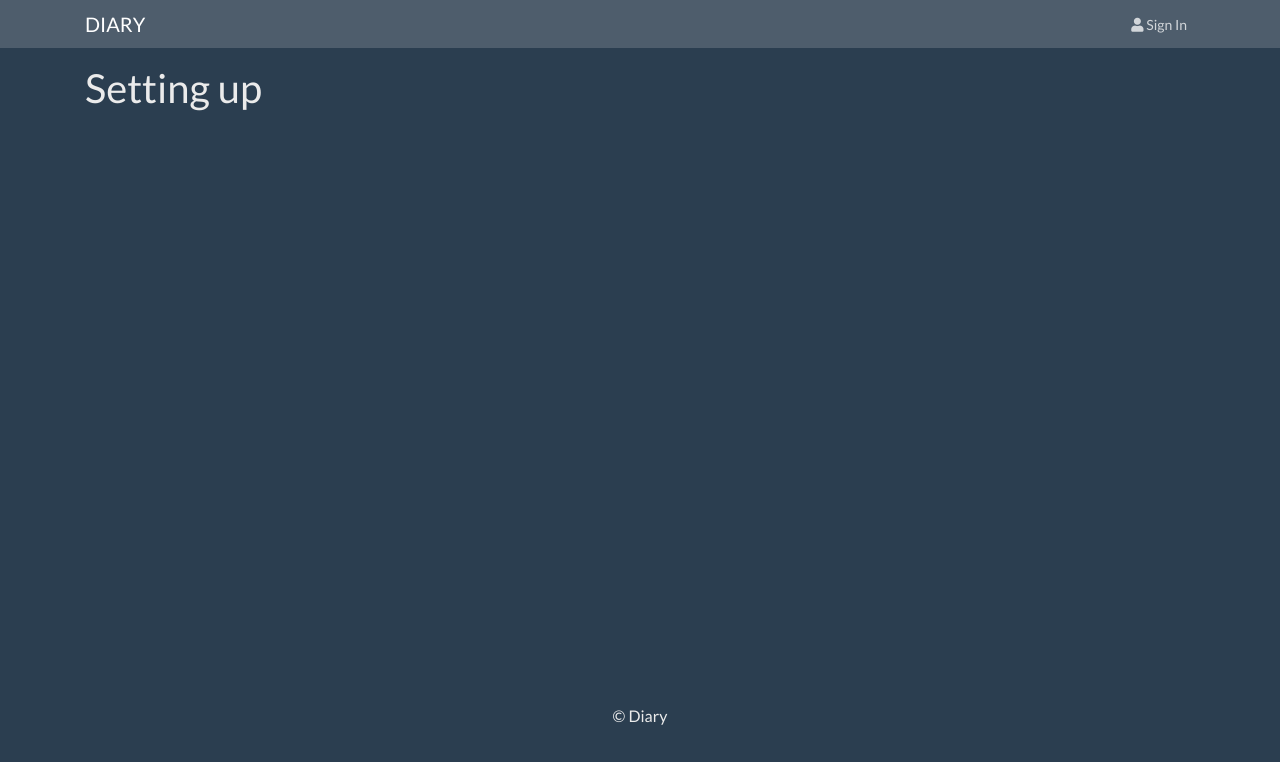
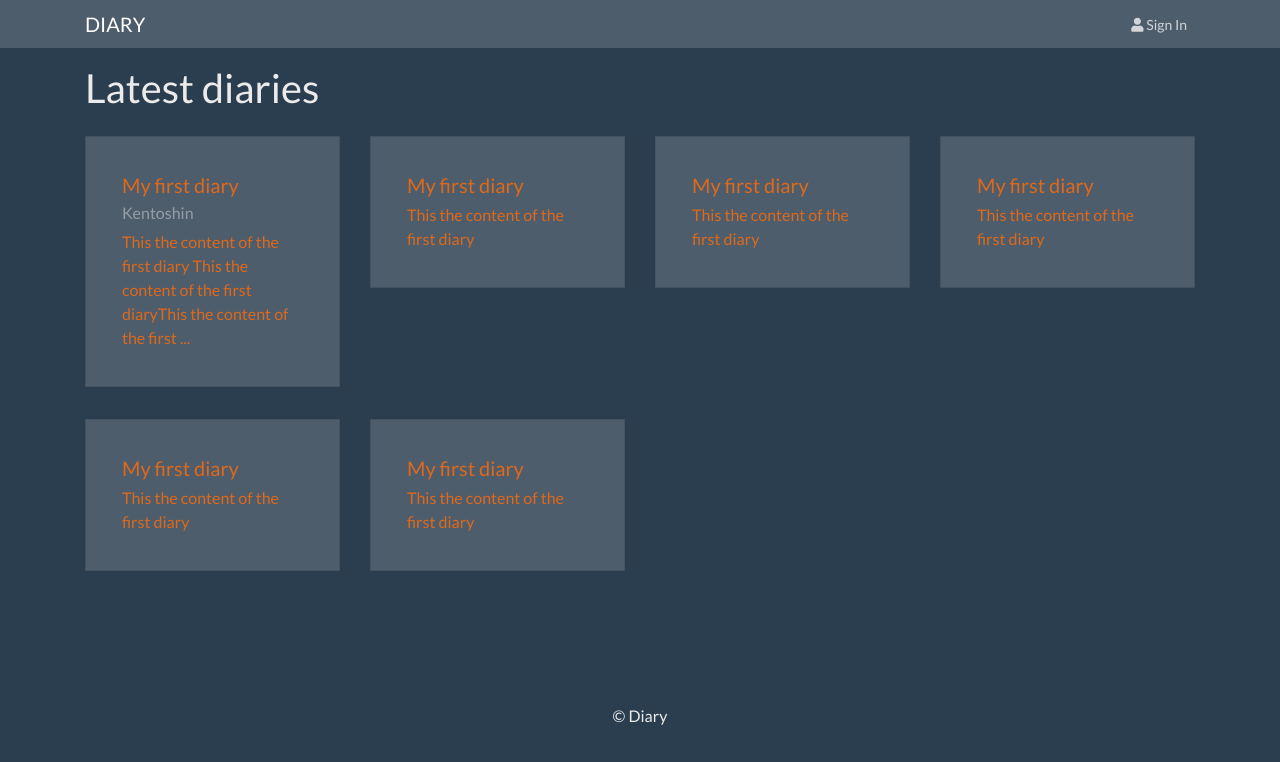
Before and after one commit to nhanluongoe/diary, a React (Create React App) app in the folder frontend/: page / in a window 1280 px wide. Shown: the top 762 px of the page. Built offline with nearby package versions, Linux system fonts and the light colour scheme.

Commit message:
faked data for homescreen

```diff
--- a/frontend/src/App.js
+++ b/frontend/src/App.js
@@ -2,6 +2,7 @@ import React from 'react';
 import { Container } from 'react-bootstrap';
 import Header from './components/Header';
 import Footer from './components/Footer';
+import HomeScreen from './screens/HomeScreen';
 
 const App = () => {
   return (
@@ -9,7 +10,7 @@ const App = () => {
       <Header />
       <main className='py-3'>
         <Container>
-          <h1>Setting up</h1>
+          <HomeScreen />
         </Container>
       </main>
       <Footer />
--- /dev/null
+++ b/frontend/src/components/Diary.js
@@ -0,0 +1,25 @@
+import React from 'react';
+import { Card } from 'react-bootstrap';
+
+const Diary = ({ diary }) => {
+  let _content =
+    diary.content.length > 100
+      ? diary.content.substr(0, 100) + ' ...'
+      : diary.content;
+
+  return (
+    <Card className='my-3 p-3 rounded'>
+      <a href={`/diary/${diary._id}`}>
+        <Card.Body>
+          <Card.Title>{diary.title}</Card.Title>
+          <Card.Subtitle className='mb-2 text-muted'>
+            {diary.author}
+          </Card.Subtitle>
+          <Card.Text>{_content}</Card.Text>
+        </Card.Body>
+      </a>
+    </Card>
+  );
+};
+
+export default Diary;
--- /dev/null
+++ b/frontend/src/diaries.js
@@ -0,0 +1,42 @@
+const diaries = [
+  {
+    _id: 1,
+    title: 'My first diary',
+    author: 'Kentoshin',
+    content:
+      'This the content of the first diary This the content of the first diaryThis the content of the first diaryThis the content of the first diary This the content of the first diaryThis the content of the first diaryThis the content of the first diaryThis the content of the first diaryThis the content of the first diaryThis the content of the first diaryThis the content of the first diaryThis the content of the first diaryThis the content of the first diaryThis the content of the first diaryThis the content of the first diaryThis the content of the first diary ',
+    time: 'Thursday, February 18 2021',
+  },
+  {
+    _id: 2,
+    title: 'My first diary',
+    content: 'This the content of the first diary',
+    time: 'Thursday, February 18 2021',
+  },
+  {
+    _id: 3,
+    title: 'My first diary',
+    content: 'This the content of the first diary',
+    time: 'Thursday, February 18 2021',
+  },
+  {
+    _id: 4,
+    title: 'My first diary',
+    content: 'This the content of the first diary',
+    time: 'Thursday, February 18 2021',
+  },
+  {
+    _id: 5,
+    title: 'My first diary',
+    content: 'This the content of the first diary',
+    time: 'Thursday, February 18 2021',
+  },
+  {
+    _id: 6,
+    title: 'My first diary',
+    content: 'This the content of the first diary',
+    time: 'Thursday, February 18 2021',
+  },
+];
+
+export default diaries;
--- /dev/null
+++ b/frontend/src/screens/HomeScreen.js
@@ -0,0 +1,22 @@
+import React from 'react';
+import { Row, Col } from 'react-bootstrap';
+import diaries from '../diaries';
+import Diary from '../components/Diary';
+
+const Homescreen = () => {
+  console.log(diaries);
+  return (
+    <>
+      <h1>Latest diaries</h1>
+      <Row>
+        {diaries.map((diary) => (
+          <Col sm={12} md={6} lg={4} xl={3}>
+            <Diary diary={diary} />
+          </Col>
+        ))}
+      </Row>
+    </>
+  );
+};
+
+export default Homescreen;
```
